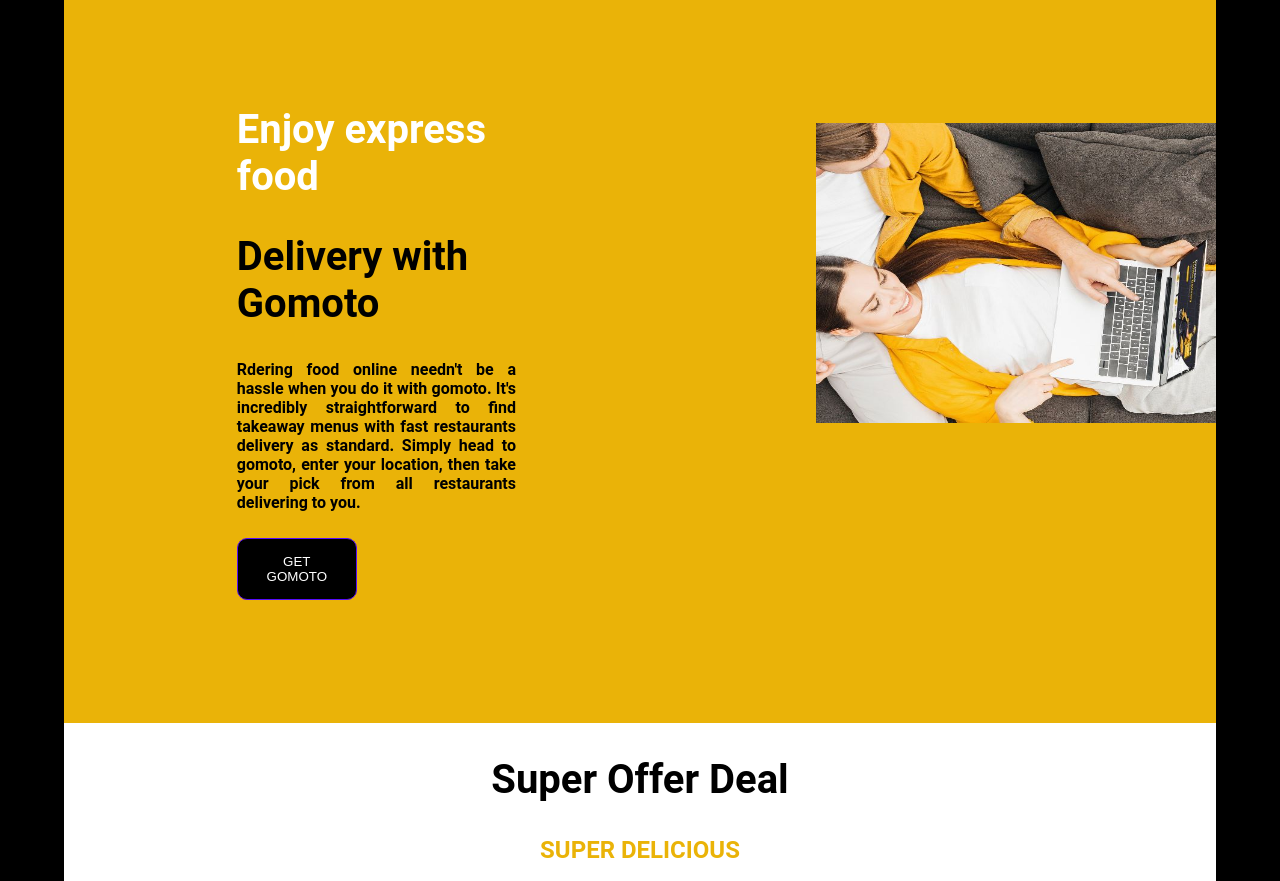
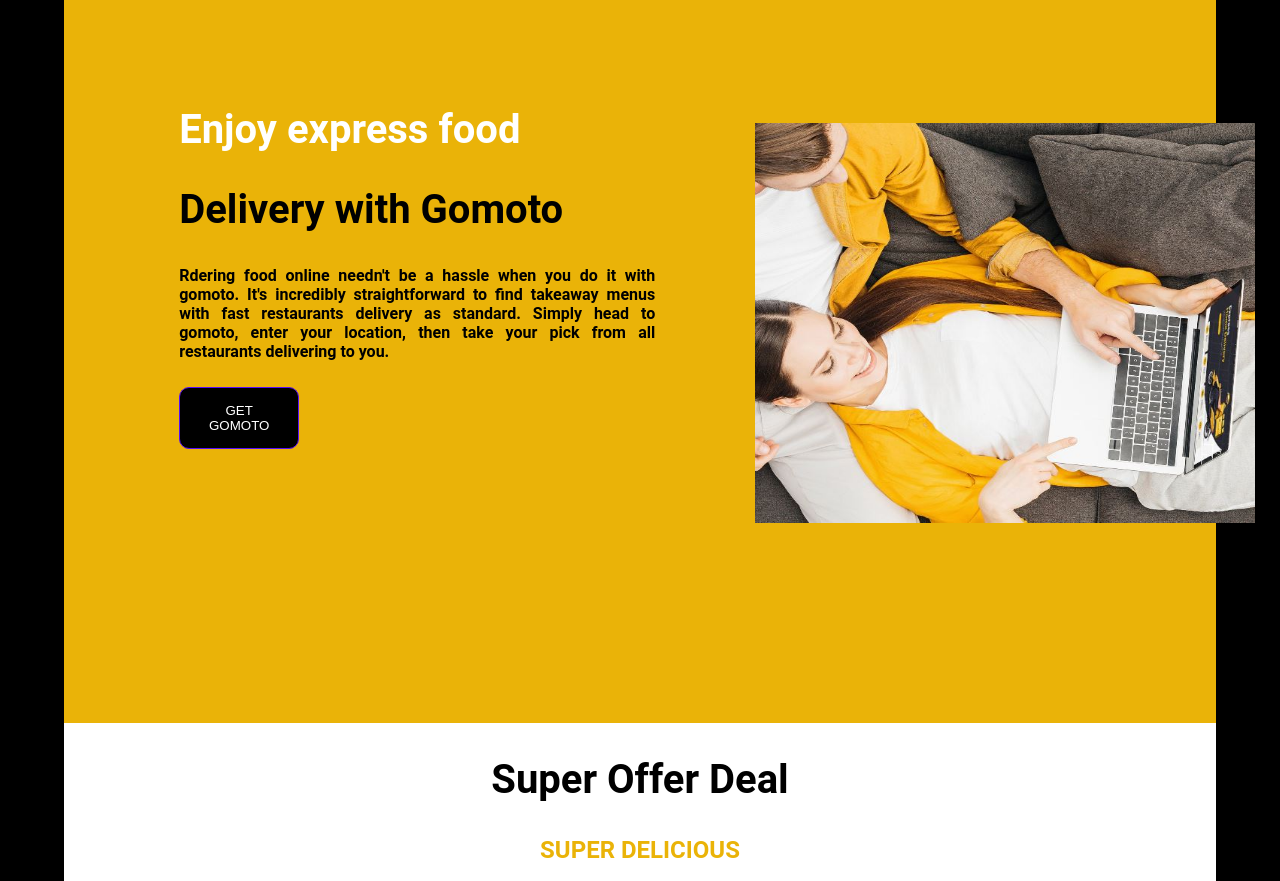
Before and after one commit to radiyashimu1122/GOMOTO, a plain HTML site: page index.html in a window 1280 px wide. Shown: the part 3480-4361 px from the top of the page. Drawn offline with Linux system fonts and the light colour scheme.

Commit message:
second gomoto

```diff
--- a/style.css
+++ b/style.css
@@ -6,6 +6,7 @@
     font-family: 'Roboto', sans-serif;
     font-weight:bold;
 }
+/* this is nav var */
 .nav{
     display:flex;
 }
@@ -21,6 +22,7 @@
     display: inline-flex;
     margin-top: 100px;
 }
+/* this is hero */
 .hero{
     color:white ;
     margin-top: 200px;
@@ -63,6 +65,7 @@
     text-align: center;
 
 }
+/* this is heading */
 .heading{
     width:100%;
     gap:1%;
@@ -193,6 +196,7 @@
 .salad{
     margin-left:30px;
 }
+/* this is advice section */
 .advicesection{
     display: inline-flex;
     background-color: #eab308;
@@ -211,18 +215,18 @@
 }
 .express{
     margin-top:350px ;
-    width:40%;
-    height: 300px;
-    margin-left: 15%;
+    width:50%;
+    margin-left: 10%;
 }
 .adviceimg{
     margin-top: 400px;
-    width:40% ;
-    margin-left: 300px;
+    width:40%;
+    margin-left:100px;
 }
 .advice{
-    width: 400px;
-    height: 300px;
+    width: 500px;
+    height: 400px;
+    margin-right: 100px;
 }
 .getgomoto{
     background-color: black;
@@ -242,6 +246,7 @@
  .delicious{
     color: #eab308;
  }
+ /* there are six image */
 .siximage{
     gap: 30px;
     margin-left:200px ;
@@ -262,6 +267,7 @@
     border-radius: 20px;
 
 }
+/* this is more image */
 .moreimage{
     margin-top: 70px;
     gap: 30px;
@@ -432,6 +438,7 @@
     margin-left: 130px;
     gap:10px ;
 }
+/* this is footer section */
 footer{
     display: inline-flex;
     width: 100%;
@@ -451,6 +458,7 @@
 .unlist{
     list-style: none;
 }
+/* this is last footer */
 .lastfooter{
     width: 100%;
 border-top: 1px solid #313641;
```
Also changed, not shown: index.html (+13 -2 lines).
